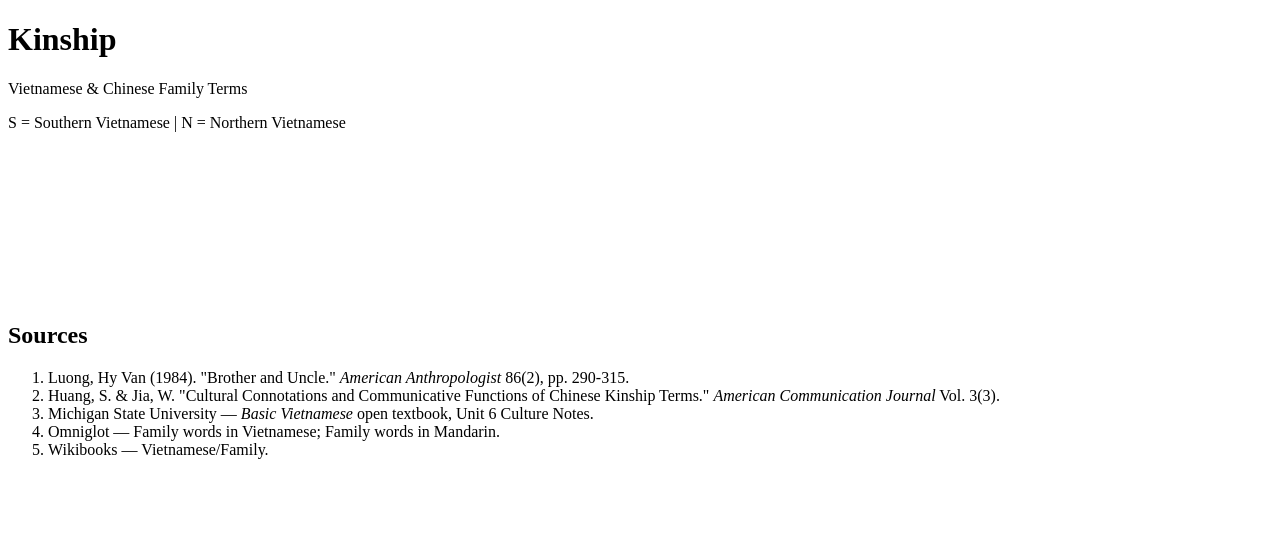
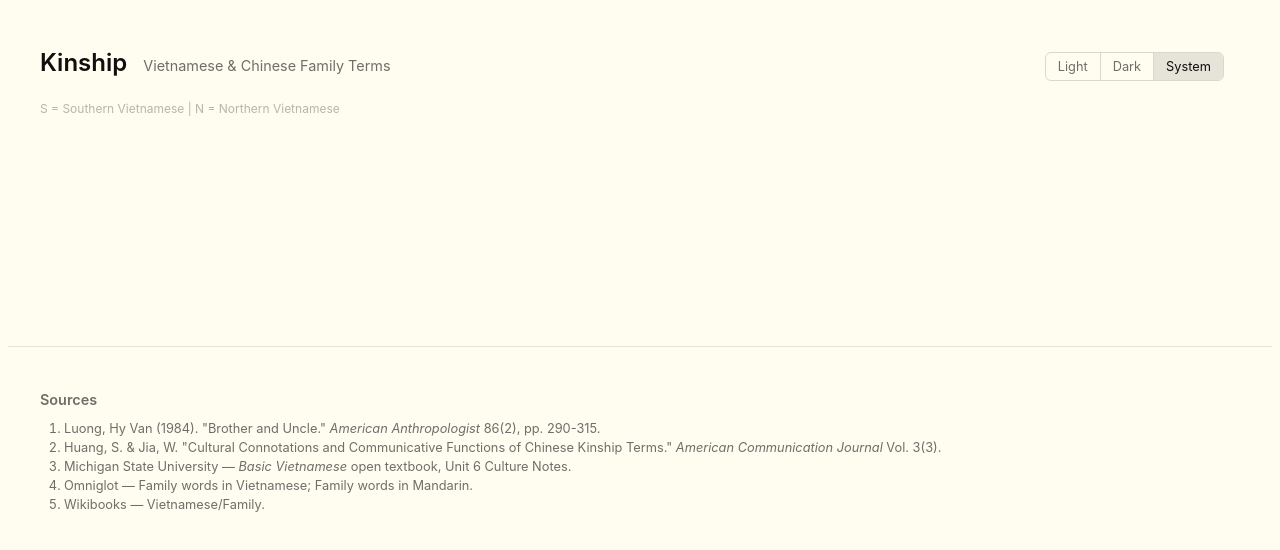
Before and after one commit to fractionasian/kinship, a plain HTML site: page index.html in a window 1280 px wide. Drawn offline with Linux system fonts and the light colour scheme.

Commit message:
feat: Flexoki palette with dark/light/system theme toggle

```diff
--- a/index.html
+++ b/index.html
@@ -6,6 +6,151 @@
   <title>Kinship — Vietnamese &amp; Chinese Family Terms</title>
   <style>
     /* Task 2: Flexoki palette + theme system */
+    :root {
+      --bg: #FFFCF0;
+      --bg-2: #F2F0E5;
+      --ui: #E6E4D9;
+      --ui-2: #DAD8CE;
+      --tx: #100F0F;
+      --tx-2: #6F6E69;
+      --tx-3: #B7B5AC;
+      --red: #AF3029;
+      --orange: #BC5215;
+      --yellow: #AD8301;
+      --green: #66800B;
+      --cyan: #24837B;
+      --blue: #205EA6;
+      --purple: #5E409D;
+      --magenta: #A02F6F;
+
+      --paternal: var(--cyan);
+      --maternal: var(--orange);
+      --self-accent: var(--green);
+      --node-bg: var(--bg-2);
+      --node-border: var(--ui-2);
+      --link-color: var(--tx-3);
+      --spouse-link: var(--tx-3);
+    }
+
+    [data-theme="dark"] {
+      --bg: #100F0F;
+      --bg-2: #1C1B1A;
+      --ui: #282726;
+      --ui-2: #343331;
+      --tx: #CECDC3;
+      --tx-2: #878580;
+      --tx-3: #575653;
+      --red: #D14D41;
+      --orange: #DA702C;
+      --yellow: #D0A215;
+      --green: #879A39;
+      --cyan: #3AA99F;
+      --blue: #4385BE;
+      --purple: #8B7EC8;
+      --magenta: #CE5D97;
+    }
+
+    *, *::before, *::after {
+      box-sizing: border-box;
+    }
+
+    body {
+      background: var(--bg);
+      color: var(--tx);
+      font-family: -apple-system, BlinkMacSystemFont, "Segoe UI", Roboto, Helvetica, Arial, sans-serif;
+      min-height: 100vh;
+    }
+
+    header {
+      padding: 1.5rem 2rem 1rem;
+      display: flex;
+      flex-wrap: wrap;
+      align-items: baseline;
+      gap: 1rem;
+    }
+
+    h1 {
+      font-size: 1.5rem;
+      font-weight: 600;
+    }
+
+    .subtitle {
+      color: var(--tx-2);
+      font-size: 0.9rem;
+    }
+
+    .controls {
+      margin-left: auto;
+      display: flex;
+      gap: 1rem;
+      align-items: center;
+    }
+
+    .legend {
+      width: 100%;
+      color: var(--tx-3);
+      font-size: 0.75rem;
+      margin-top: -0.5rem;
+    }
+
+    .toggle-group {
+      display: flex;
+      border: 1px solid var(--ui-2);
+      border-radius: 6px;
+      overflow: hidden;
+    }
+
+    .toggle-group button {
+      background: transparent;
+      color: var(--tx-2);
+      border: none;
+      padding: 0.35rem 0.75rem;
+      font-size: 0.8rem;
+      cursor: pointer;
+      border-right: 1px solid var(--ui-2);
+      font-family: inherit;
+    }
+
+    .toggle-group button:last-child {
+      border-right: none;
+    }
+
+    .toggle-group button.active {
+      background: var(--ui);
+      color: var(--tx);
+    }
+
+    .toggle-group button:hover:not(.active) {
+      background: var(--ui);
+      color: var(--tx);
+    }
+
+    .tree-container {
+      overflow-x: auto;
+      -webkit-overflow-scrolling: touch;
+      padding: 1rem 2rem 2rem;
+    }
+
+    footer {
+      padding: 2rem;
+      border-top: 1px solid var(--ui);
+      color: var(--tx-2);
+      font-size: 0.8rem;
+    }
+
+    footer h2 {
+      font-size: 0.9rem;
+      font-weight: 600;
+      margin-bottom: 0.5rem;
+    }
+
+    footer ol {
+      padding-left: 1.5rem;
+      display: flex;
+      flex-direction: column;
+      gap: 0.25rem;
+    }
+
     /* Task 4: Node and tree styles */
   </style>
 </head>
@@ -13,15 +158,13 @@
 
   <header>
     <h1>Kinship</h1>
-    <p>Vietnamese &amp; Chinese Family Terms</p>
+    <p class="subtitle">Vietnamese &amp; Chinese Family Terms</p>
+    <div class="controls">
+      <div id="themeToggle"></div>
+      <div id="langToggle"></div>
+    </div>
+    <p class="legend">S = Southern Vietnamese | N = Northern Vietnamese</p>
   </header>
-
-  <div id="controls">
-    <div id="themeToggle"></div>
-    <div id="langToggle"></div>
-  </div>
-
-  <p id="legend">S = Southern Vietnamese | N = Northern Vietnamese</p>
 
   <main>
     <div class="tree-container">
@@ -42,6 +185,48 @@
 
   <script>
     // Task 2: Theme system
+    const THEME_KEY = 'kinship-theme';
+
+    function getSystemTheme() {
+      return window.matchMedia('(prefers-color-scheme: dark)').matches ? 'dark' : 'light';
+    }
+
+    function applyTheme(choice) {
+      const resolved = choice === 'system' ? getSystemTheme() : choice;
+      document.documentElement.setAttribute('data-theme', resolved);
+    }
+
+    function initTheme() {
+      const saved = localStorage.getItem(THEME_KEY) || 'system';
+      applyTheme(saved);
+
+      const container = document.getElementById('themeToggle');
+      container.className = 'toggle-group';
+
+      const options = ['Light', 'Dark', 'System'];
+      options.forEach(label => {
+        const btn = document.createElement('button');
+        btn.textContent = label;
+        btn.dataset.choice = label.toLowerCase();
+        if (btn.dataset.choice === saved) btn.classList.add('active');
+        btn.addEventListener('click', () => {
+          const choice = btn.dataset.choice;
+          localStorage.setItem(THEME_KEY, choice);
+          container.querySelectorAll('button').forEach(b => b.classList.remove('active'));
+          btn.classList.add('active');
+          applyTheme(choice);
+        });
+        container.appendChild(btn);
+      });
+
+      const mq = window.matchMedia('(prefers-color-scheme: dark)');
+      mq.addEventListener('change', () => {
+        const current = localStorage.getItem(THEME_KEY) || 'system';
+        if (current === 'system') applyTheme('system');
+      });
+    }
+
+    initTheme();
     // Task 3: Kinship data
     // Task 4: SVG rendering
     // Task 5: Language toggle
```
